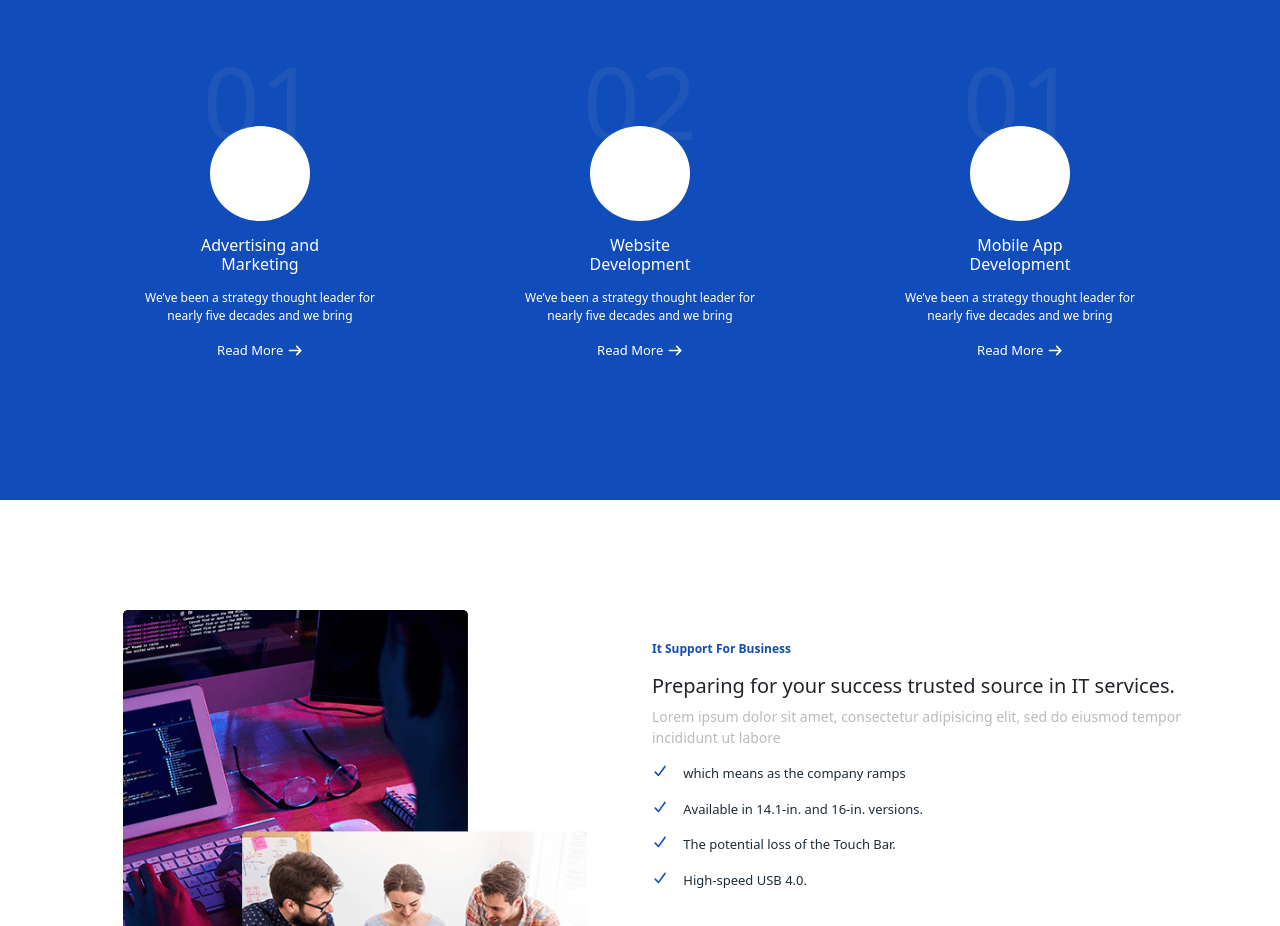
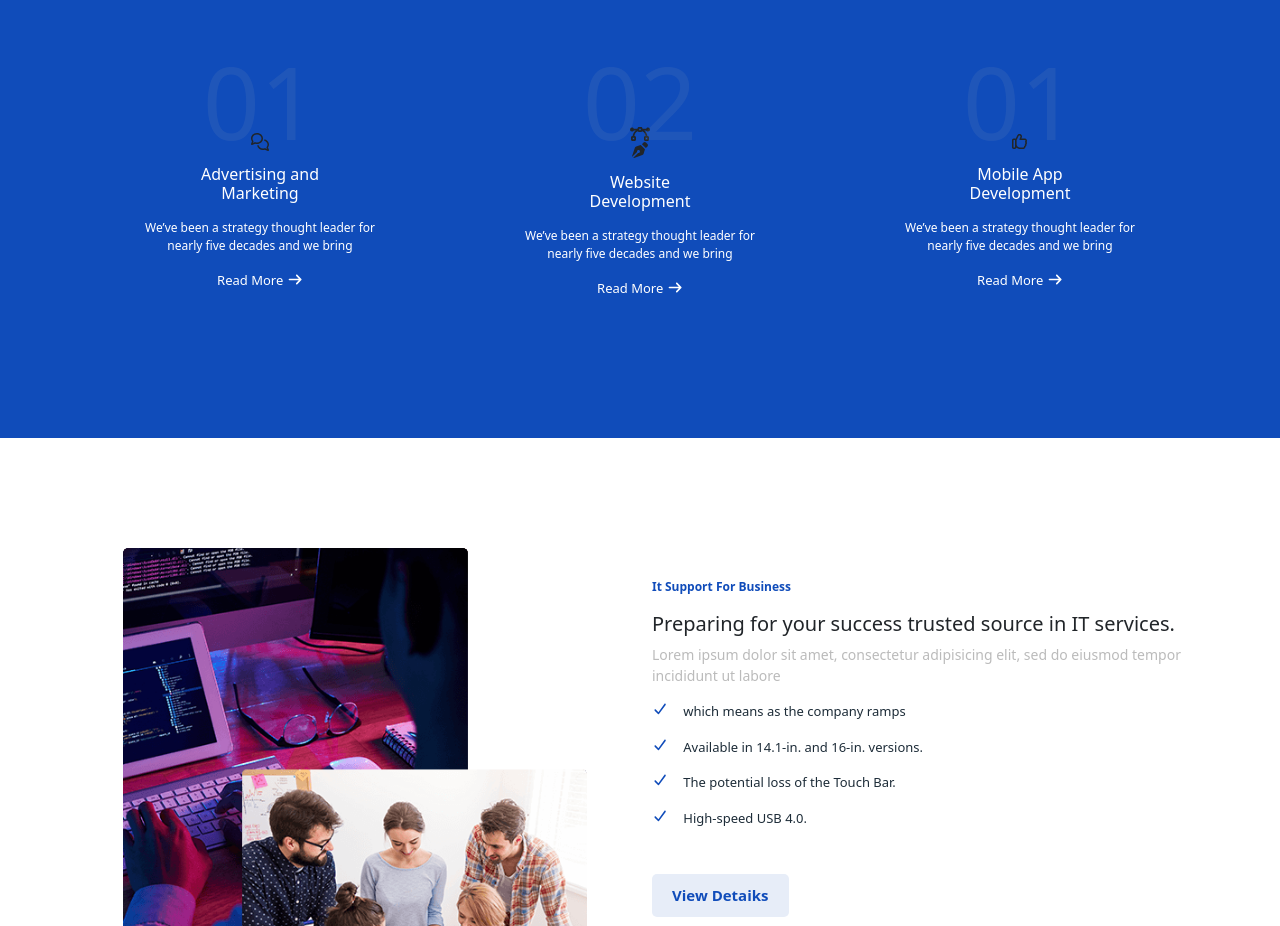
Before and after one commit to Ashourr/Restly, a plain HTML site: page index.html in a window 1280 px wide. Shown: the part 1780-2706 px from the top of the page. Drawn offline with Linux system fonts and the light colour scheme.

Commit message:
Add files via upload

```diff
--- a/index.html
+++ b/index.html
@@ -169,21 +169,23 @@
       <div class="row">
         <div class="content-servided-itme col-12 col-md-6 col-lg-4 wow slideInLeft"  data-wow-delay="1s">
           <p class="p1">01</p>
-          <img src="imges/w.png" alt="">
+          <!-- <img src="imges/w.png" alt=""> -->
+          <i class="fa-regular fa-comments svg"></i>
           <h6>Advertising and <br> Marketing</h6>
           <p class="p2">We’ve been a strategy thought leader for <br> nearly five decades and we bring</p>
           <a href="">Read More <i class="fa-solid fa-arrow-right"></i></a>
         </div>
         <div class="content-servided-itme col-12 col-md-6 col-lg-4 wow slideInLeft" data-wow-delay="500ms">
           <p class="p1">02</p>
-          <img src="imges/w.png" alt="">
+          <i class="fa-solid fa-bezier-curve  svg"></i>
+          <i class="fa-solid fa-pen-nib svg2"></i>
           <h6>Website <br> Development</h6>
           <p class="p2">We’ve been a strategy thought leader for <br> nearly five decades and we bring</p>
           <a href="">Read More <i class="fa-solid fa-arrow-right"></i></a>
         </div>
         <div class="content-servided-itme col-12 col-md-6 col-lg-4 wow slideInLeft">
           <p class="p1">01</p>
-          <img src="imges/w.png" alt="">
+            <i class="fa-regular fa-thumbs-up svg"></i>
           <h6>Mobile App <br> Development</h6>
           <p class="p2">We’ve been a strategy thought leader for <br> nearly five decades and we bring</p>
           <a href="">Read More <i class="fa-solid fa-arrow-right"></i></a>
```
